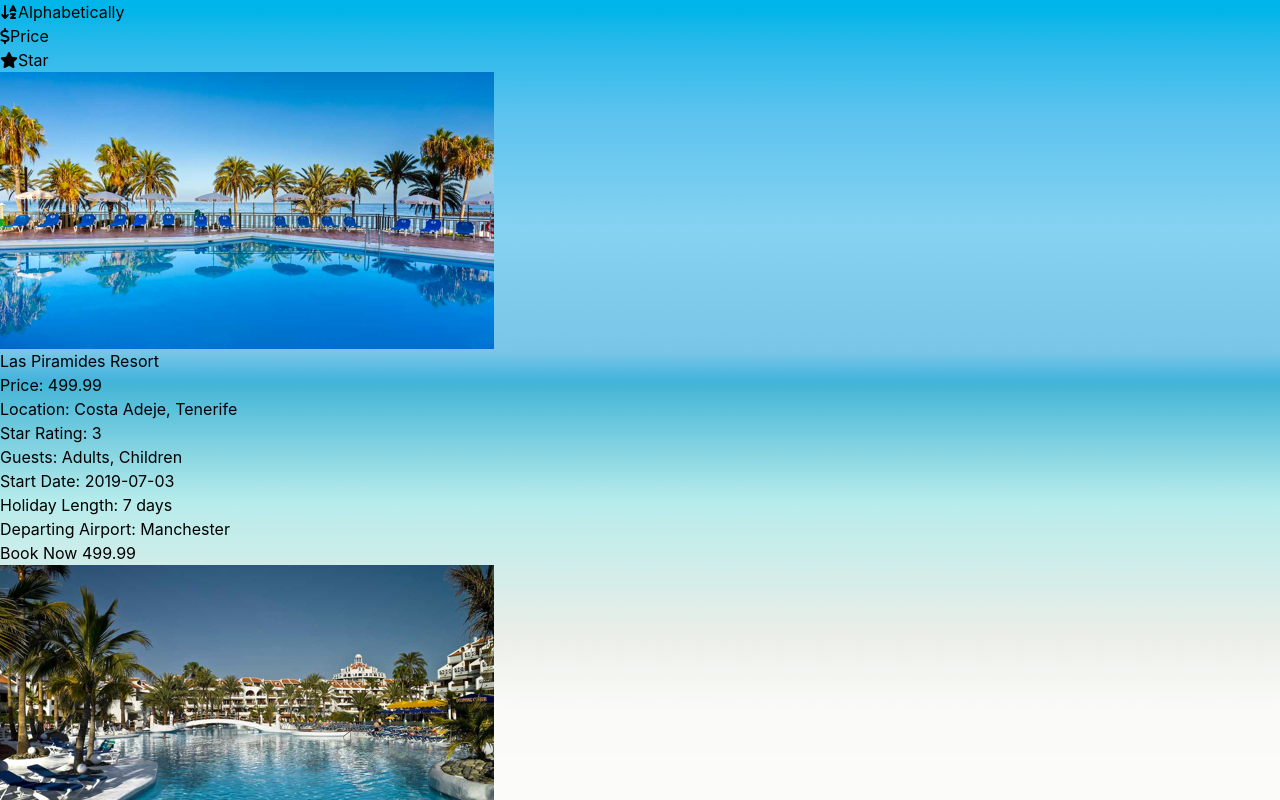
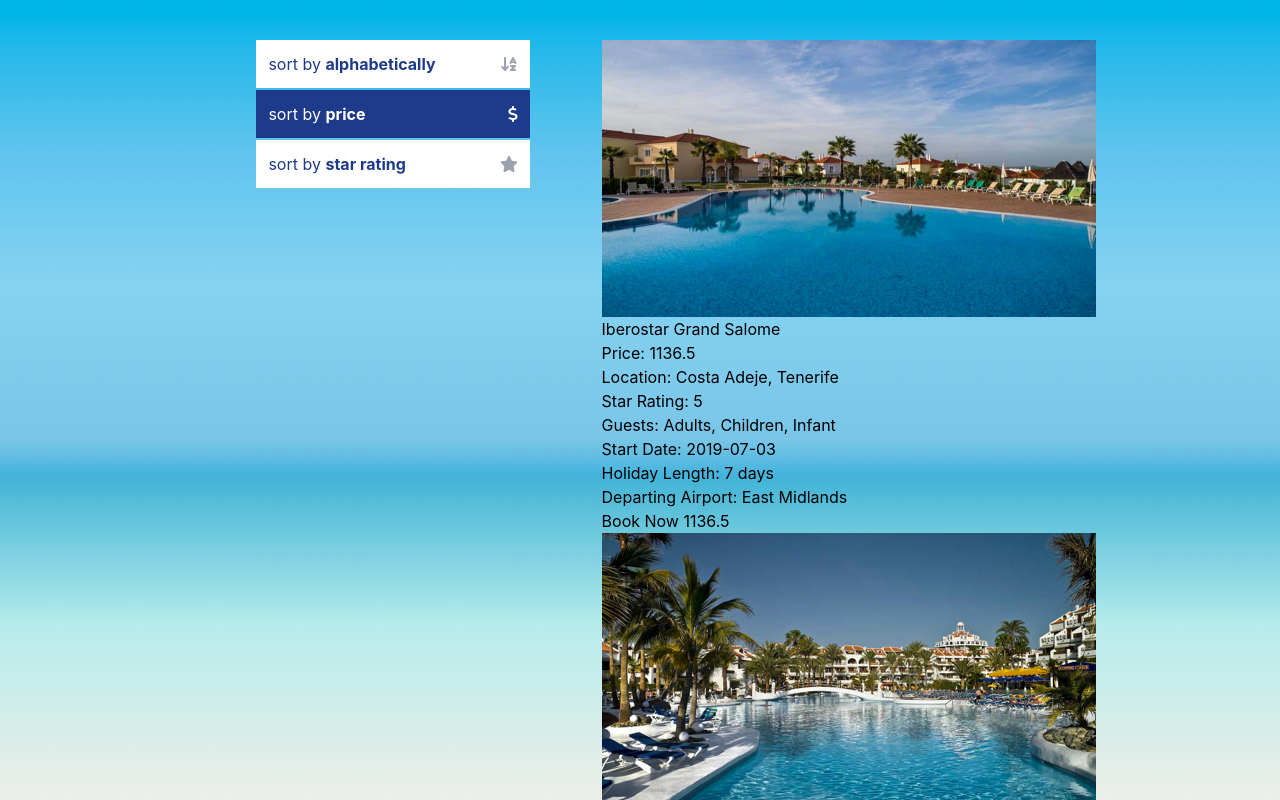
Before and after one commit to joshuahawksworth/on-the-beach-code-test, a React (Create React App) app: page / in a window 1280 px wide. Shown: the top 800 px of the page. Built offline with nearby package versions, Linux system fonts and the light colour scheme.

Commit message:
added styling for sorting and parent components

```diff
--- a/src/App.css
+++ b/src/App.css
@@ -64,7 +64,7 @@ body {
   padding: 0;
   background-image: url('./assets/background.png');
   background-repeat: round;
-  height: 100vh;
+  height: 120vh;
 }
 
 /*
--- a/src/components/HotelListings/index.tsx
+++ b/src/components/HotelListings/index.tsx
@@ -15,20 +15,20 @@ const HotelListings: React.FC<HotelListingsProps> = ({ hotels }) => {
   };
 
   return (
-    <div className="hotel-listings">
+    <div className="flex mt-10 justify-center">
       <SortingOptions activeSort={sortBy} onChange={handleSortChange} />
+      <div className="hotel-listings flex-wrap">
         {hotels
             .sort((a, b) => {
-                if (sortBy === 'price') return a.price - b.price;
-                if (sortBy === 'alphabetically')
-                return a.hotelName.localeCompare(b.hotelName);
+            if (sortBy === 'price') return b.price - a.price;
+            if (sortBy === 'alphabetically') return a.hotelName.localeCompare(b.hotelName);
             if (sortBy === 'star') return b.starRating - a.starRating;
             return 0;
             })
             .map((hotel, index) => (
             <HotelDetails key={index} hotel={hotel} />
-            ))
-        }
+            ))}
+        </div>
     </div>
   );
 };
--- a/src/components/SortingOptions/index.tsx
+++ b/src/components/SortingOptions/index.tsx
@@ -11,11 +11,12 @@ const SortingOptions: React.FC<SortingOptionsProps> = ({ activeSort, onChange })
   const options = [
     { type: 'alphabetically', icon: faSortAlphaDown },
     { type: 'price', icon: faDollarSign },
-    { type: 'star', icon: faStar },
+    { type: 'star rating', icon: faStar },
   ];
 
   return (
-    <div className="sorting">
+    <div className="sorting-container flex flex-col mx-16 px-2">
+      <div className=" w-full">
         {options.map((option, index) => (
           <SortOption
             key={index}
@@ -26,8 +27,11 @@ const SortingOptions: React.FC<SortingOptionsProps> = ({ activeSort, onChange })
           />
         ))}
       </div>
+    </div>
   );
 };
+
+export default SortingOptions;
 
 interface SortOptionProps {
   type: string;
@@ -43,13 +47,15 @@ const SortOption: React.FC<SortOptionProps> = ({ type, active, icon, onClick })
 
   return (
     <div
-      className={`sort-option ${active ? 'active' : ''}`}
+      className={`sort-option flex justify-between items-center justify-center px-3 py-3 mb-0.5 pb-1cursor-pointer
+      ${active ? 'bg-blue-900 text-white' : 'bg-white text-blue-900'} `}
       onClick={handleClick}
     >
-      <FontAwesomeIcon icon={icon} />
-      {type.charAt(0).toUpperCase() + type.slice(1)}
+      <span className="mr-16 font-normal">
+        <span>sort by </span>
+        <span className="font-bold">{type}</span>
+      </span>
+      <FontAwesomeIcon icon={icon} className={`${active ? 'text-white' : 'text-gray-400'}`} />
     </div>
   );
 };
-
-export default SortingOptions;
```
Lines whose indentation alone changed are shown as unchanged.
